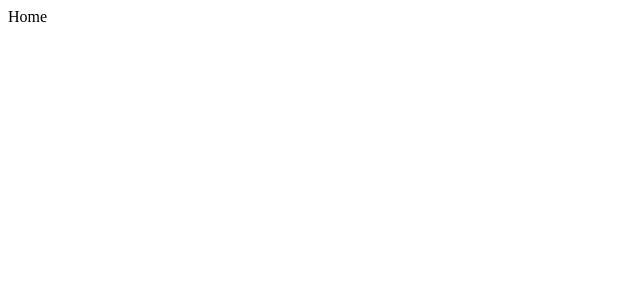
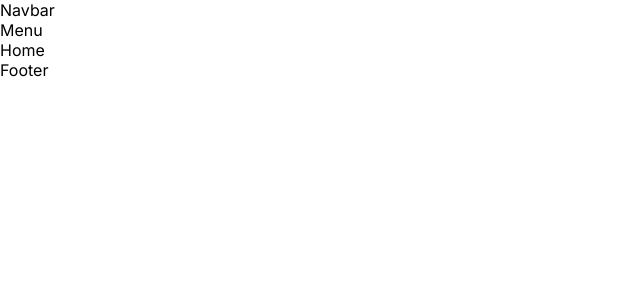
Before and after one commit to Mohamed-Hema/react-admin-dashboard, a React (Vite) app: page / in a window 1280 px wide. Shown: the top 300 px of the page, without its empty margins (0-640 px from the left). Built offline with nearby package versions, Linux system fonts and the light colour scheme.

Commit message:
main structure

```diff
--- a/src/App.tsx
+++ b/src/App.tsx
@@ -1,26 +1,52 @@
 import Home from "./pages/home/Home";
-import {
-  createBrowserRouter,
-  RouterProvider,
-  Route,
-  Link,
-} from "react-router-dom";
+import { createBrowserRouter, RouterProvider, Outlet } from "react-router-dom";
 import Users from "./pages/users/Users";
 import Products from "./pages/products/Products";
+import Navbar from "./components/footer/Navbar";
+import Footer from "./components/navbar/Footer";
+import Menu from "./components/menu/Menu";
+import Login from "./pages/login/Login";
+import "./styles/global.scss";
 
 function App() {
+  const Layout = () => {
+    return (
+      <div className="main">
+        <Navbar />
+        <div className="container">
+          <div className="menuContainer">
+            <Menu />
+          </div>
+          <div className="contentContainer">
+            <Outlet />
+          </div>
+        </div>
+        <Footer />
+      </div>
+    );
+  };
   const router = createBrowserRouter([
     {
       path: "/",
-      element: <Home />,
+      element: <Layout />,
+      children: [
+        {
+          path: "/",
+          element: <Home />,
+        },
+        {
+          path: "/users",
+          element: <Users />,
+        },
+        {
+          path: "/products",
+          element: <Products />,
+        },
+      ],
     },
     {
-      path: "users",
-      element: <Users />,
-    },
-    {
-      path: "products",
-      element: <Products />,
+      path: "/login",
+      element: <Login />,
     },
   ]);
 
--- /dev/null
+++ b/src/components/footer/Navbar.tsx
@@ -0,0 +1,6 @@
+import "./navbar.scss";
+const Navbar = () => {
+  return <div>Navbar</div>;
+};
+
+export default Navbar;
--- /dev/null
+++ b/src/components/menu/Menu.tsx
@@ -0,0 +1,6 @@
+import "./menu.scss";
+const Menu = () => {
+  return <div>Menu</div>;
+};
+
+export default Menu;
--- /dev/null
+++ b/src/components/navbar/Footer.tsx
@@ -0,0 +1,6 @@
+import "./footer.scss";
+const Footer = () => {
+  return <div>Footer</div>;
+};
+
+export default Footer;
--- /dev/null
+++ b/src/pages/login/Login.tsx
@@ -0,0 +1,5 @@
+const Login = () => {
+  return <div>Login</div>;
+};
+
+export default Login;
--- a/src/styles/global.scss
+++ b/src/styles/global.scss
@@ -8,3 +8,6 @@ a {
   text-decoration: none;
   color: inherit;
 }
+.main {
+  font-family: "Inter", sans-serif;
+}
--- /dev/null
+++ b/src/styles/variables.scss
@@ -0,0 +1,8 @@
+// BG
+$main-bg: #2a3447;
+$soft-bg: #384256;
+$dark-bg: #222b3c;
+//TEXT
+$main-color: white;
+$soft-color: #ddd;
+$dark-color: #2a3447;
```
Also changed, not shown: src/components/footer/navbar.scss (added), src/components/menu/menu.scss (added), src/components/navbar/footer.scss (added).
